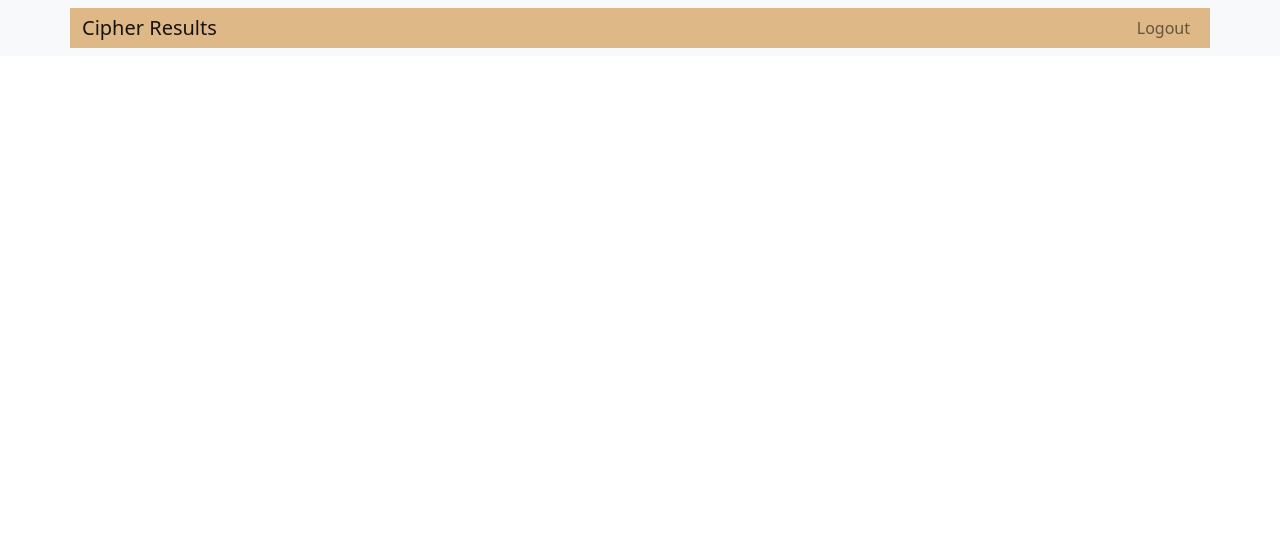
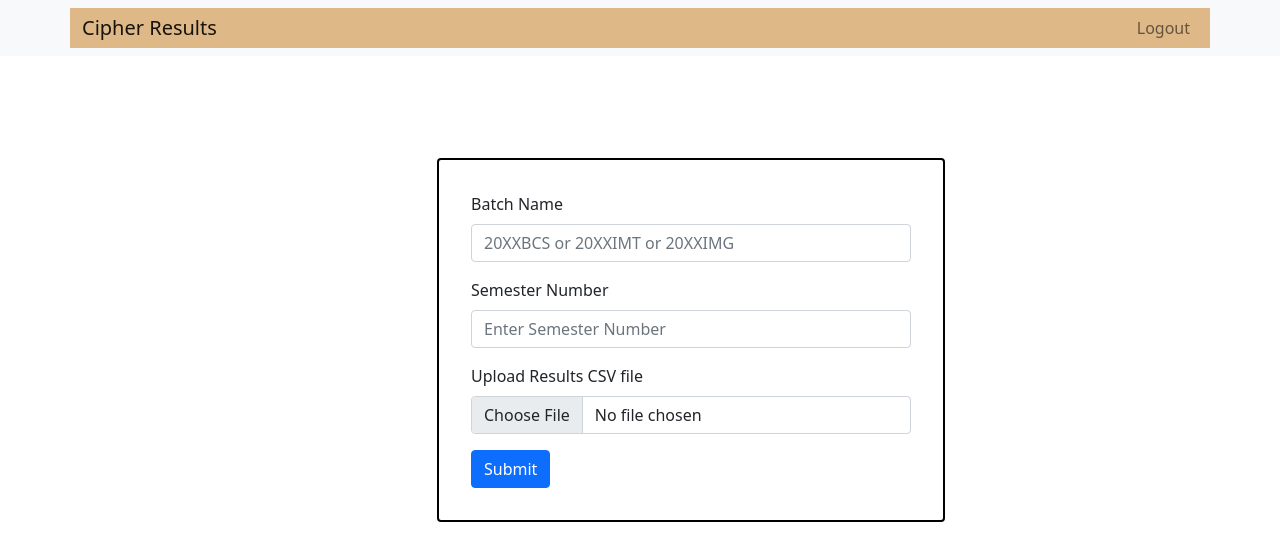
Before and after one commit to gwtm1/Cipher-Results, a React (Create React App) app in the folder client/: page /upload in a window 1280 px wide. Shown: the top 560 px of the page. Built offline with nearby package versions, Linux system fonts and the light colour scheme.

Commit message:
added results page

```diff
--- a/client/src/components/Login.js
+++ b/client/src/components/Login.js
@@ -4,9 +4,9 @@ import "../css/Login.css";
 // import { Button, FormGroup, FormText, Input } from "reactstrap";
 import { Container, Row, Col, Form, Button } from "react-bootstrap";
 import React, { useState } from "react";
-import unnamed from "../assets/unnamed.jpg";
+// import unnamed from "../assets/unnamed.jpg";
 import { Link, useNavigate } from "react-router-dom";
-import css from "../css/Login.css";
+// import css from "../css/Login.css";
 import { Nav } from "react-bootstrap";
 
 const Login = () => {
@@ -91,10 +91,7 @@ const Login = () => {
                 onChange={onPasswordChange}
               />
             </Form.Group>
-            <Form.Group controlId="formFile" className="mb-3">
-              <Form.Label>Hash of Roll Number</Form.Label>
-              <Form.Control type="file" />
-            </Form.Group>
+
 
             <Button variant="primary" type="submit" onClick={()=>formSubmitHandler()}>
               Submit
--- /dev/null
+++ b/client/src/components/Results.js
@@ -0,0 +1,34 @@
+import React from "react";
+import { Form, Button } from "react-bootstrap";
+import "../css/Result.css";
+
+const Results = () => {
+  return (
+    <div className="container">
+      <Form className="widget">
+        <Form.Group className="mb-3" controlId="formBasicEmail">
+          <Form.Label>Roll Number</Form.Label>
+          <Form.Control
+            type="string"
+            placeholder="20XXBCS-XXX or 20XXIMT-XXX or 20XXIMG-XXX"
+          />
+        </Form.Group>
+
+        <Form.Group className="mb-3" controlId="formBasicPassword">
+          <Form.Label>Semester Number</Form.Label>
+          <Form.Control type="number" placeholder="Enter Semester Number" />
+        </Form.Group>
+
+        <Form.Group controlId="formFile" className="mb-3">
+          <Form.Label>Upload Private Key</Form.Label>
+          <Form.Control type="file" />
+        </Form.Group>
+        <Button variant="primary" type="submit">
+          Submit
+        </Button>
+      </Form>
+    </div>
+  );
+};
+
+export default Results;
--- /dev/null
+++ b/client/src/components/Upload.js
@@ -0,0 +1,34 @@
+import React from "react";
+import { Form, Button } from "react-bootstrap";
+import "../css/Upload.css";
+
+const Upload = () => {
+  return (
+    <div className="container">
+      <Form className="widget">
+        <Form.Group className="mb-3" controlId="formBasicEmail">
+          <Form.Label>Batch Name</Form.Label>
+          <Form.Control
+            type="string"
+            placeholder="20XXBCS or 20XXIMT or 20XXIMG"
+          />
+        </Form.Group>
+
+        <Form.Group className="mb-3" controlId="formBasicPassword">
+          <Form.Label>Semester Number</Form.Label>
+          <Form.Control type="number" placeholder="Enter Semester Number" />
+        </Form.Group>
+
+        <Form.Group controlId="formFile" className="mb-3">
+          <Form.Label>Upload Results CSV file</Form.Label>
+          <Form.Control type="file" />
+        </Form.Group>
+        <Button variant="primary" type="submit">
+          Submit
+        </Button>
+      </Form>
+    </div>
+  );
+};
+
+export default Upload;
--- a/client/src/containers/App.js
+++ b/client/src/containers/App.js
@@ -5,6 +5,8 @@ import Header from '../components/Header';
 import Login from '../components/Login';
 import Homepage from '../components/Homepage';
 import Signup from '../components/Signup';
+import Results from '../components/Results'
+import Upload from '../components/Upload'
 import { BrowserRouter, Route, Routes, useNavigate } from 'react-router-dom'
 
 
@@ -15,6 +17,8 @@ const Routing = () => {
       <Route exact path='/' element={<Homepage />}/>
       <Route exact path='/signup' element={<Signup />}/>
       <Route exact path='/login' element={<Login />}/>
+      <Route exact path='/results' element={<Results />}/>
+      <Route exact path='/upload' element={<Upload />}/>
     </Routes>
   )
 }
--- /dev/null
+++ b/client/src/css/Result.css
@@ -0,0 +1,21 @@
+/* element.style {
+  width: 50%;
+  height: auto;
+  box-sizing: border-box;
+  display: flex;
+  overflow:hidden;
+  min-height:100%;
+} */
+
+.container{
+  display:grid;
+  justify-content: center;
+  align-items:flex-end;
+}
+
+.widget {
+    width:125%;
+    margin-top: 25%;
+    padding: 2rem;
+    border-color: black;
+}
--- /dev/null
+++ b/client/src/css/Upload.css
@@ -0,0 +1,13 @@
+
+.container{
+    display:grid;
+    justify-content: center;
+    align-items:flex-end;
+  }
+
+  .widget {
+      width:125%;
+      margin-top: 25%;
+      padding: 2rem;
+      border-color: black;
+  }
```
Also changed, not shown: client/src/index.js (line endings or trailing spaces).
